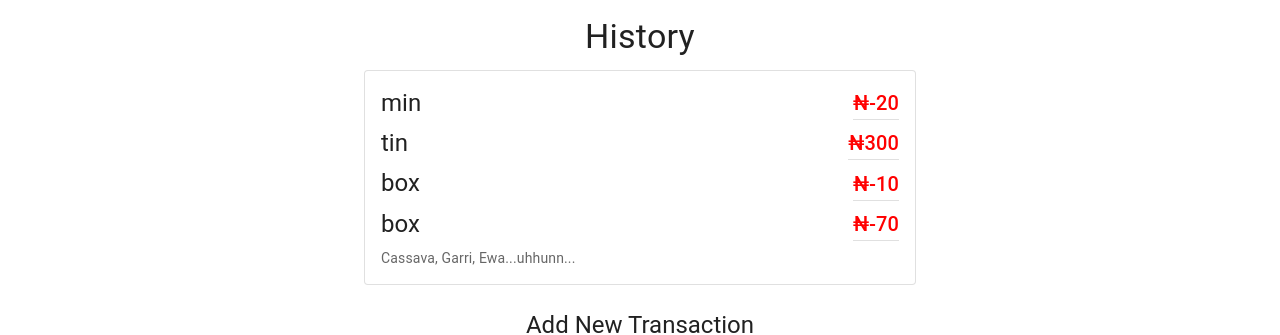
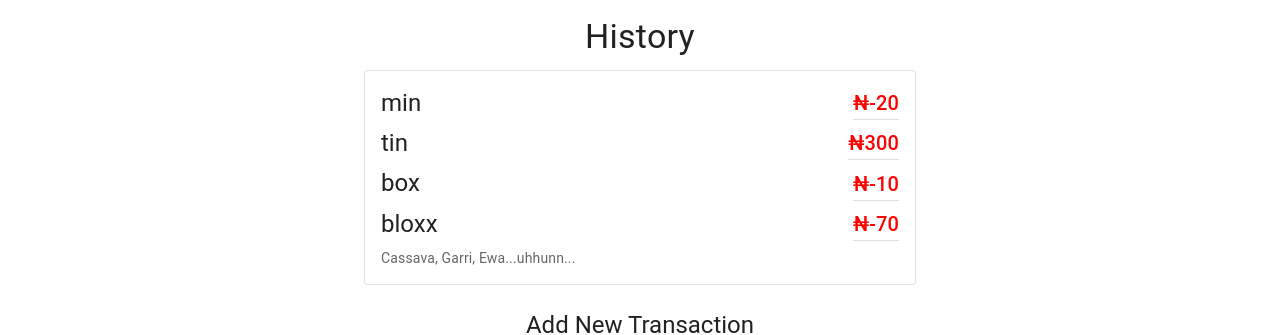
Before and after one commit to maximus-kai/Budget, a React (Create React App) app: page / in a window 1280 px wide. Shown: the part 463-798 px from the top of the page. Built offline with nearby package versions, Linux system fonts and the light colour scheme.

Commit message:
Context to the History component

```diff
--- a/src/App.js
+++ b/src/App.js
@@ -1,10 +1,9 @@
-// import './App.css';
 import Container from '@mui/material/Container';
 import AddTransaction from './Components/AddTransaction';
 import Balance from './Components/Balance';
 import Heading from './Components/Heading';
 import Box from '@mui/material/Box';
-import History from './Components/History';
+import History from './Components/HistoryList';
 import Summary from './Components/Summary';
 import Nav  from './Components/Nav';
 import { createTheme, ThemeProvider } from '@mui/material/styles';
--- a/src/Components/AddTransaction.js
+++ b/src/Components/AddTransaction.js
@@ -10,8 +10,6 @@ import PriceChangeIcon from '@mui/icons-material/PriceChange';
 import { GlobalContext } from '../context/GlobalState';
 
 export default function AddTransaction() {
-  const {transactions} = useContext(GlobalContext);
-  console.log("context:",transactions);
 
     const [text,setText] = useState('');
     const [amount,setAmount] = useState(0);
--- a/src/Components/History.js
+++ b/src/Components/History.js
@@ -1,48 +1,28 @@
-import React, {useContext}from 'react';
-import Card from '@mui/material/Card';
-import Box from '@mui/material/Box';
+import React from 'react';
 import Stack from '@mui/material/Stack';
+import { Divider } from '@mui/material';
 import Typography from '@mui/material/Typography';
-import { Divider } from '@mui/material';
-import { GlobalContext } from '../context/GlobalState';
+import AddTransaction from './AddTransaction';
 
-export default function History() {
-  const {transactions} = useContext(GlobalContext);
-  console.log(`transactions from history`, {transactions})
-    return (
-        <>
-        <br/>
-     <Typography gutterBottom
-     variant="h4"
-     align="center"
-     component="div">
-            History
-     </Typography>
-      <Card variant="outlined" >
-        <Box sx={{ p: 2 }}>
-          {
-            transactions.map((eachTransaction)=>
-            (
-          <Stack direction="row" justifyContent="space-between" alignItems="center">
+const History = ({Transaction}) => {
+  return (
+    <Stack direction="row" justifyContent="space-between" alignItems="center">
             <Typography gutterBottom variant="h5" component="div">
-            {eachTransaction.name}
+            {Transaction.description}
             </Typography>
             <Typography gutterBottom
             variant="h6"
             align="center"
             color="#FF0000"
             component="div">
-            ₦{eachTransaction.something}
+            ₦{Transaction.something}
             <Divider/>
             </Typography>
-          </Stack>)
-            )
-          }
-          <Typography color="text.secondary" variant="body2">
-            Cassava, Garri, Ewa...uhhunn...
-          </Typography>
-        </Box>
-      </Card>
-      </>
-    );
-  }
+          </Stack>
+    // <h1> {props.Transaction}</h1>
+
+  )
+}
+
+export default History;
+// console.log("from history",props.Transaction)
--- /dev/null
+++ b/src/Components/HistoryList.js
@@ -0,0 +1,34 @@
+import React, {useContext}from 'react';
+import Card from '@mui/material/Card';
+import Box from '@mui/material/Box';
+import Typography from '@mui/material/Typography';
+import { GlobalContext } from '../context/GlobalState';
+import History from './History';
+
+export default function HistoryList() {
+  const {transactions} = useContext(GlobalContext);
+  console.log(`transactions from historylist`, {transactions})
+    return (
+        <>
+        <br/>
+     <Typography gutterBottom
+     variant="h4"
+     align="center"
+     component="div">
+            History
+     </Typography>
+      <Card variant="outlined" >
+        <Box sx={{ p: 2 }}>
+          {
+            transactions.map((eachTransaction)=>
+            (<History key = {eachTransaction.id} Transaction = {eachTransaction} />)
+            )
+          }
+          <Typography color="text.secondary" variant="body2">
+            Cassava, Garri, Ewa...uhhunn...
+          </Typography>
+        </Box>
+      </Card>
+      </>
+    );
+  }
--- a/src/context/AppReducer.js
+++ b/src/context/AppReducer.js
@@ -0,0 +1,6 @@
+export default (state,action) =>{
+    switch(action.type){
+        default:
+            return state;
+    }
+}
--- a/src/context/GlobalState.js
+++ b/src/context/GlobalState.js
@@ -5,10 +5,10 @@ import AppReducer from './AppReducer';
 // Initial State
 const initialState = {
    transactions: [
-        {id:1,name:"min",something: -20},
-        {id:2,name:"tin",something: 300},
-        {id:3,name:"box",something: -10},
-        {id:4,name:"box",something: -70},
+        {id:1,description:"min",something: -20},
+        {id:2,description:"tin",something: 300},
+        {id:3,description:"box",something: -10},
+        {id:4,description:"bloxx",something: -70},
     ]
 }
 // Create Context
```
